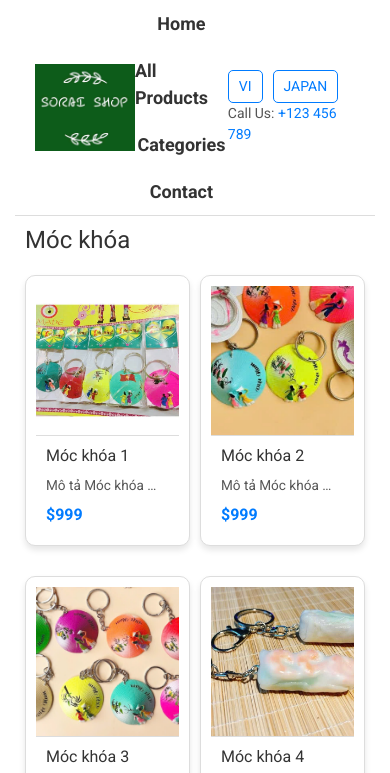
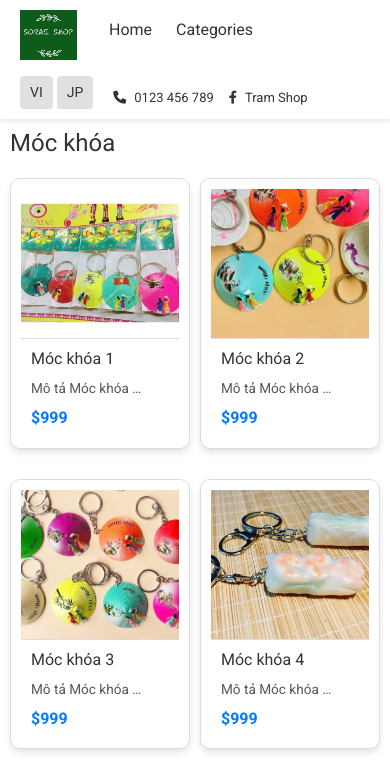
Before and after one commit to LuuVanCui/tramshop, a plain HTML site: page index.html in a window 390 px wide. Shown: the top 773 px of the page. Drawn offline with nearby package versions, Linux system fonts and the light colour scheme.

Commit message:
update header css

```diff
--- a/index.html
+++ b/index.html
@@ -26,6 +26,10 @@
       integrity="sha384-9aIt2nRpC12Uk9gS9baDl411NQApFmC26EwAOH8WgZl5MYYxFfc+NcPb1dKGj7Sk"
       crossorigin="anonymous"
     />
+    <link
+      rel="stylesheet"
+      href="https://cdnjs.cloudflare.com/ajax/libs/font-awesome/6.0.0-beta3/css/all.min.css"
+    />
     <!-- Main css -->
     <link rel="stylesheet" href="style.css" />
     <title>SORAI SHOP</title>
@@ -33,36 +37,57 @@
 
   <body>
     <main class="container">
-      <header class="app-header">
-        <div class="header-container">
-          <!-- Logo Section -->
-          <div class="logo">
-            <a href="#">
-              <img src="/images/logo.JPG" alt="Shop Logo" />
-            </a>
+      <header class="header">
+        <div class="header__content">
+          <div class="header__logo">
+            <img src="/images/logo.JPG" alt="App Logo" />
           </div>
 
-          <!-- Navigation Links -->
-          <nav class="nav-links">
-            <ul>
-              <li><a href="#">Home</a></li>
-              <li><a href="#">All Products</a></li>
-              <li><a href="#">Categories</a></li>
-              <li><a href="#">Contact</a></li>
+          <nav class="sidebar__nav">
+            <ul class="sidebar__menu">
+              <li><a href="#" class="sidebar__link">Home</a></li>
+              <li class="sidebar__dropdown">
+                <a href="#" class="sidebar__link">Categories</a>
+                <ul class="sidebar__dropdown-menu">
+                  <li>
+                    <a href="#" class="sidebar__dropdown-link">Category 1</a>
+                  </li>
+                  <li>
+                    <a href="#" class="sidebar__dropdown-link">Category 2</a>
+                  </li>
+                  <li>
+                    <a href="#" class="sidebar__dropdown-link">Category 3</a>
+                  </li>
+                  <li>
+                    <a href="#" class="sidebar__dropdown-link">Category 4</a>
+                  </li>
+                  <li>
+                    <a href="#" class="sidebar__dropdown-link">Category 5</a>
+                  </li>
+                </ul>
+              </li>
             </ul>
           </nav>
 
-          <!-- Language Switcher and Contact -->
-          <div class="header-right">
-            <!-- Language Switcher -->
-            <div class="language-switcher">
-              <button class="lang-btn" id="lang-vi">VI</button>
-              <button class="lang-btn" id="lang-japan">JAPAN</button>
+          <div class="header__actions">
+            <div class="header__lang">
+              <button class="header__lang-btn" id="lang-vi">VI</button>
+              <button class="header__lang-btn" id="lang-japan">JP</button>
             </div>
 
-            <!-- Contact Information -->
-            <div class="contact-info">
-              <p>Call Us: <a href="tel:+123456789">+123 456 789</a></p>
+            <div class="header__contact">
+              <a href="tel:+123456789" class="header__phone">
+                <i class="fas fa-phone"></i>
+                <span class="header__phone-number">0123 456 789</span>
+              </a>
+              <a
+                href="https://www.facebook.com/yourfacebook"
+                target="_blank"
+                class="header__facebook"
+              >
+                <i class="fab fa-facebook-f"></i>
+                <span class="header__facebook-text">Tram Shop</span>
+              </a>
             </div>
           </div>
         </div>
--- a/style.css
+++ b/style.css
@@ -1,3 +1,17 @@
+* {
+  margin: 0;
+  padding: 0;
+  box-sizing: border-box;
+}
+
+:root {
+  --primary-color: #4a90e2;
+  --secondary-color: #f5a623;
+  --text-color: #333;
+  --background-color: #fff;
+  --header-height: 60px;
+}
+
 body {
   font-family: "Roboto", sans-serif;
   font-size: large;
@@ -14,102 +28,180 @@ p {
   cursor: pointer;
 }
 
-/* General Header Styles */
-.app-header {
+/* Header Container */
+/* Sticky White Header */
+.header {
+  background-color: #fff; /* White background */
+  color: #333; /* Dark text for contrast */
   padding: 10px 20px;
-  border-bottom: 1px solid #ddd;
-  display: flex;
-  align-items: center;
-  justify-content: center;
-  background-color: #fff;
+  position: sticky;
+  top: 0;
+  z-index: 1000;
+  box-shadow: 0 2px 5px rgba(0, 0, 0, 0.1); /* Light shadow for separation */
+  transition: background-color 0.3s ease; /* Smooth transition on scroll */
 }
 
-.header-container {
-  max-width: 1200px;
+.header__content {
   display: flex;
+  justify-content: space-between;
   align-items: center;
-  justify-content: space-between;
-  width: 100%;
+  flex-wrap: wrap;
 }
 
-/* Logo Section */
-.logo img {
-  width: 100px;
-  height: auto;
+/* Logo */
+.header__logo img {
+  max-height: 80px;
 }
 
-/* Navigation Links */
-.nav-links ul {
-  list-style: none;
-  display: flex;
-  gap: 20px;
-  padding: 0;
-  margin: 0;
+/* Navigation */
+.sidebar__nav {
+  flex-grow: 1;
+  margin-left: 20px;
 }
 
-.nav-links ul li a {
-  text-decoration: none;
-  font-weight: bold;
-  color: #333;
-  transition: color 0.3s;
+.sidebar__menu {
+  display: flex;
+  list-style: none;
 }
 
-.nav-links ul li a:hover {
-  color: #007bff;
+.sidebar__link {
+  color: #333;
+  text-decoration: none;
+  padding: 8px 12px;
+  display: block;
 }
 
-/* Language Switcher */
-.language-switcher {
-  display: flex;
-  align-items: center;
-  gap: 10px;
+.sidebar__link:hover {
+  background-color: #f1f1f1;
 }
 
-.lang-btn {
-  border: 1px solid #007bff;
-  background-color: transparent;
-  color: #007bff;
-  padding: 5px 10px;
-  border-radius: 5px;
-  font-size: 14px;
-  cursor: pointer;
-  transition: all 0.3s;
+/* Dropdown */
+.sidebar__dropdown {
+  position: relative;
 }
 
-.lang-btn:hover {
-  background-color: #007bff;
-  color: #fff;
+.sidebar__dropdown-menu {
+  display: none;
+  position: absolute;
+  top: 100%;
+  left: 0;
+  background-color: #fff;
+  box-shadow: 0 2px 5px rgba(0, 0, 0, 0.1);
+  list-style: none;
 }
 
-/* Contact Information */
-.contact-info p {
-  margin: 0;
-  font-size: 14px;
-  color: #555;
+.sidebar__dropdown:hover .sidebar__dropdown-menu {
+  display: block;
 }
 
-.contact-info a {
-  color: #007bff;
+.sidebar__dropdown-link {
+  color: #333;
+  padding: 0 10px;
   text-decoration: none;
 }
 
-.contact-info a:hover {
-  text-decoration: underline;
+.sidebar__dropdown-link:hover {
+  background-color: #f1f1f1;
 }
 
-/* Responsive Styles */
+/* Actions */
+.header__actions {
+  display: flex;
+  align-items: center;
+}
+
+.header__lang {
+  margin-right: 20px;
+}
+
+.header__lang-btn {
+  background: #e0e0e0;
+  border: none;
+  color: #333;
+  padding: 6px 10px;
+  cursor: pointer;
+  font-size: 14px;
+  border-radius: 4px;
+}
+
+.header__lang-btn:hover {
+  background-color: #ccc;
+}
+
+.header__contact {
+  display: flex;
+  align-items: center;
+}
+
+.header__phone,
+.header__facebook {
+  color: #333;
+  text-decoration: none;
+  margin-right: 15px;
+  display: flex;
+  align-items: center;
+}
+
+.header__phone i,
+.header__facebook i {
+  margin-right: 8px;
+}
+
+.header__phone:hover,
+.header__facebook:hover {
+  color: #777;
+}
+
+/* Mobile Styles */
 @media (max-width: 768px) {
-  .nav-links ul {
-    flex-direction: column;
-    align-items: center;
+  .sidebar__nav {
+    width: 20%;
   }
 
-  .header-right {
-    flex-direction: column;
-    align-items: flex-end;
-    gap: 10px;
+  .header__logo img {
+    max-height: 50px !important;
+  }
+
+  .header__content {
+    align-items: flex-start;
+  }
+
+  .header__actions {
+    margin-top: 10px;
+  }
+
+  .header__menu-toggle {
+    display: block;
+    background: #e0e0e0;
+    padding: 8px 12px;
+    cursor: pointer;
+  }
+
+  .header__menu-toggle.active + .sidebar__nav {
+    display: block;
   }
 }
+
+/* For smaller mobile screens */
+@media (max-width: 480px) {
+  .header__logo img {
+    max-height: 25px;
+  }
+
+  .header__actions {
+    margin-top: 10px;
+  }
+
+  .header__contact {
+    font-size: small;
+    margin-top: 10px;
+  }
+  .container {
+    padding-left: 0;
+    padding-right: 0;
+  }
+}
+/* Header End */
 
 /* Container for the product sections */
 #productSections {
@@ -262,6 +354,10 @@ p {
   .product h4 {
     font-size: 1rem;
   }
+
+  div {
+    font-size: medium;
+  }
 }
 
 @media (max-width: 480px) {
```
